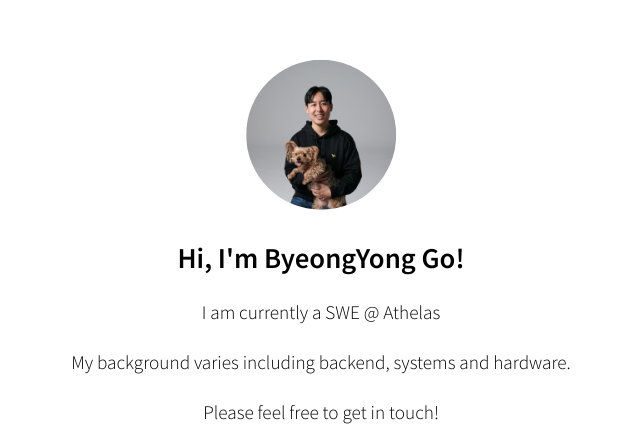
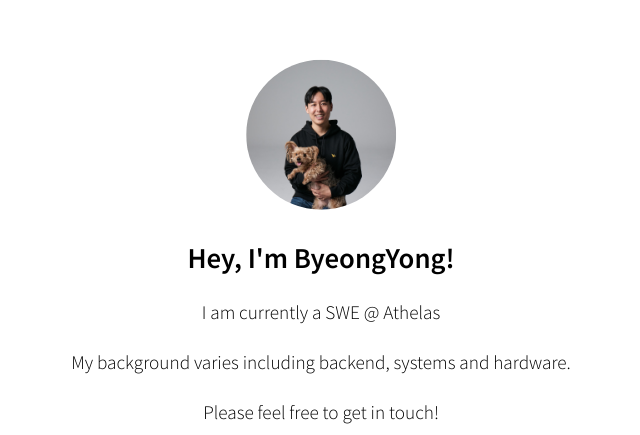
Before and after one commit to bygo7/bygo7.github.io, a plain HTML site: page index.html in a window 1280 px wide. Shown: the part 108-543 px from the top of the page, without its empty margins (319-959 px from the left). Drawn offline with Linux system fonts and the light colour scheme; some icons are missing.

Commit message:
Message change

```diff
--- a/index.html
+++ b/index.html
@@ -44,7 +44,7 @@
       <img src="bygo.jpg" alt="ByeongYong Go" class="avatar" />
 
       <!-- Text -->
-      <h1>Hi, I'm ByeongYong Go!</h1>
+      <h1>Hey, I'm ByeongYong!</h1>
       <p>
         I am currently a SWE @ Athelas
       </p>
```
